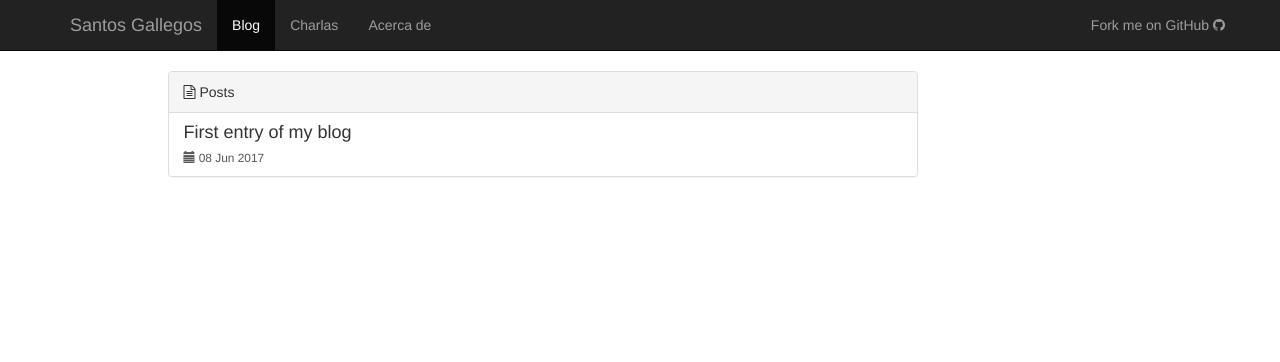
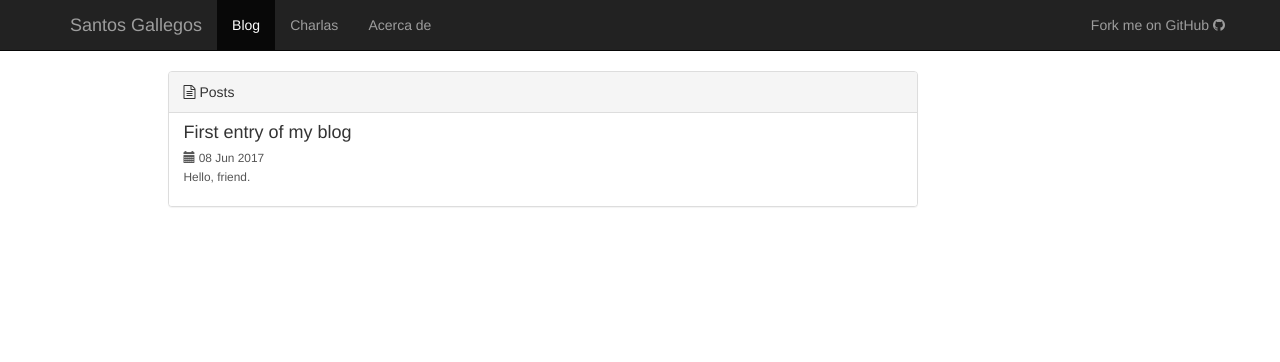
Before and after one commit to stsewd/stsewd.github.io, a Jekyll site: the page built from blog/index.html, in a window 1280 px wide. Shown: the top 362 px of the page. Built offline with Jekyll 4.4.1, drawn with Linux system fonts in a browser that asks for light colours.

Commit message:
Add excerpt to posts list

```diff
--- a/blog/index.html
+++ b/blog/index.html
@@ -18,6 +18,8 @@ section: blog
           <small>
             <span class="glyphicon glyphicon-calendar"></span>
             {{ post.date | date_to_string }}
+
+            {{ post.excerpt }}
           </small>
         </p>
       </a>
--- a/index.html
+++ b/index.html
@@ -4,7 +4,7 @@ title: Santos Gallegos
 ---
 
 <div class="alert alert-warning">
-  <strong>Sitio en construcción.</strong> Pronto empezaré a subir contenidos, ¡estáte atento!.
+  <strong>Sitio en construcción.</strong> Pronto empezaré a subir contenidos, ¡estáte atento!
 </div>
 
 <div class="thumbnail">
```
